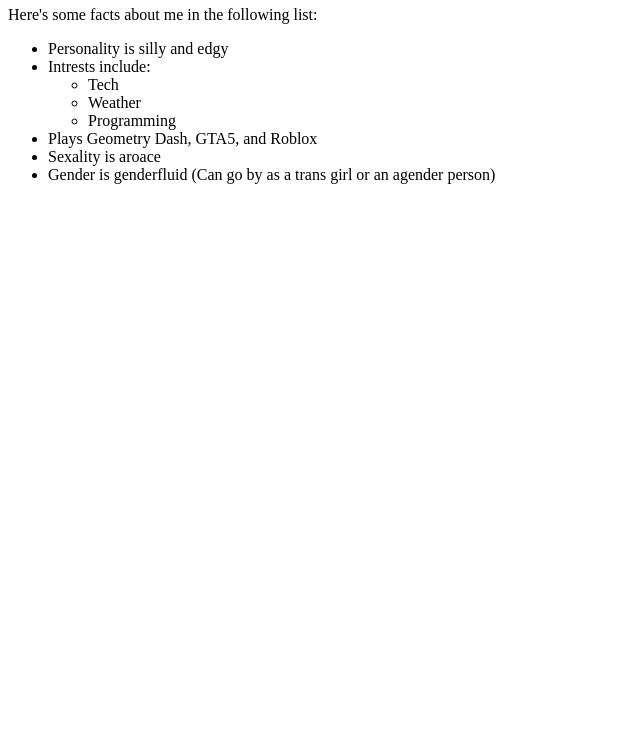
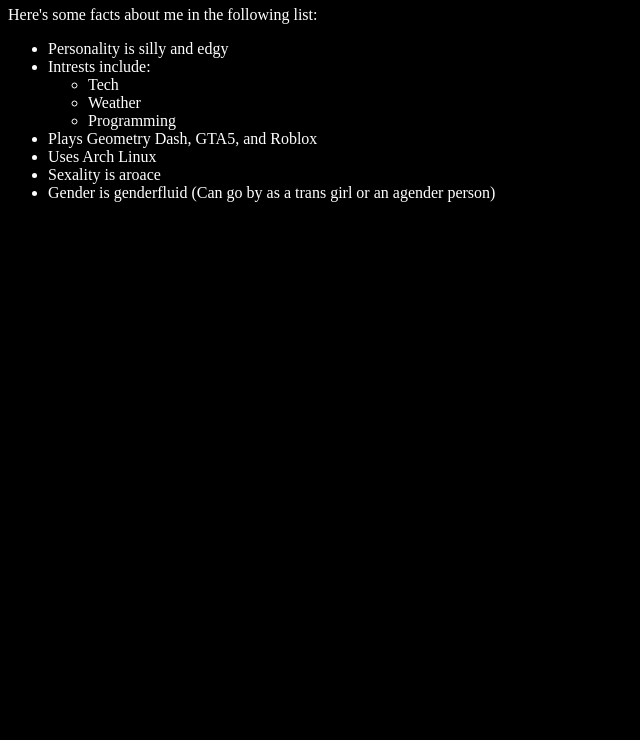
Before and after one commit to Swye-0/Swye-0.github.io, a plain HTML site: page index.html in a window 1280 px wide. Shown: the part 60-800 px from the top of the page, without its empty margins (0-640 px from the left). Drawn offline with Linux system fonts and the light colour scheme.

Commit message:
converted to dark mode

```diff
--- a/index.html
+++ b/index.html
@@ -19,6 +19,7 @@
                 </ul>
             </li>
             <li>Plays Geometry Dash, GTA5, and Roblox</li>
+            <li>Uses Arch Linux</li>
             <li>Sexality is aroace</li>
             <li>Gender is genderfluid (Can go by as a trans girl or an agender person)</li>
         </ul>
--- a/style.css
+++ b/style.css
@@ -1,3 +1,5 @@
 * {
     font-family: 'JetBrains Mono';
+    background-color: #000000;
+    color: #ffffff;
 }
```
